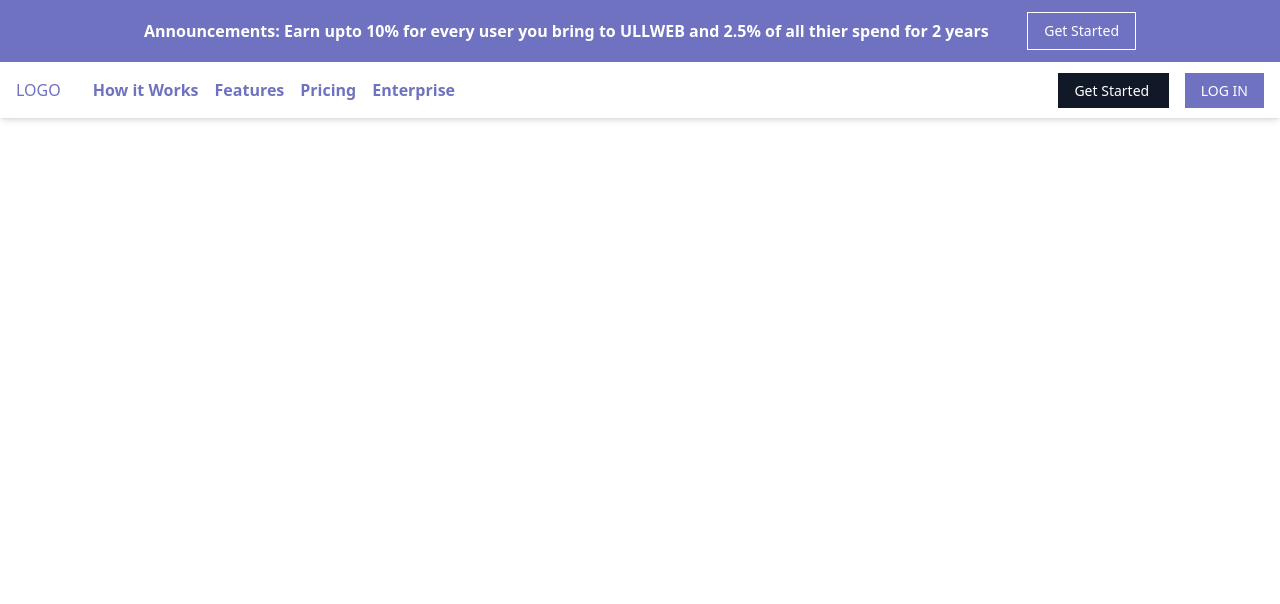
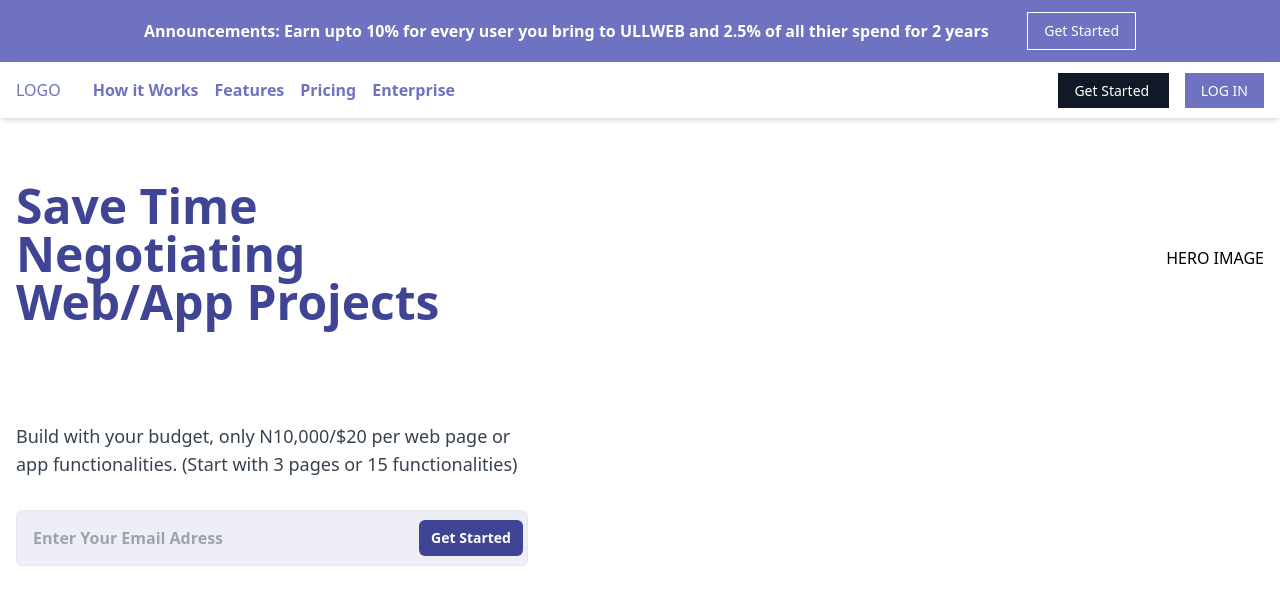
Before and after one commit to OgbeniHMMD/ullweb-website, an Angular app: page /home in a window 1280 px wide. Shown: the top 604 px of the page. Built offline with nearby package versions, Linux system fonts and the light colour scheme.

Commit message:
Dummy Hero Section

```diff
--- a/src/app/homepage/homepage.component.html
+++ b/src/app/homepage/homepage.component.html
@@ -1,4 +1,4 @@
-<main>
+<div>
   <nav class="bg-[#6F72C0] text-white p-3">
     <div
       class="container mx-auto max-w-screen-lg text-center px-4 items-center justify-center md:flex md:text-left md:justify-between"
@@ -21,10 +21,12 @@
         <div>LOGO</div>
 
         <div class="flex space-x-4 hidden md:block">
-          <a routerLink="#" class="font-bold hover:underline">How it Works</a>
-          <a routerLink="#" class="font-bold hover:underline">Features</a>
-          <a routerLink="#" class="font-bold hover:underline">Pricing</a>
-          <a routerLink="#" class="font-bold hover:underline">Enterprise</a>
+          <a routerLink="#" class="font-semibold hover:underline"
+            >How it Works</a
+          >
+          <a routerLink="#" class="font-semibold hover:underline">Features</a>
+          <a routerLink="#" class="font-semibold hover:underline">Pricing</a>
+          <a routerLink="#" class="font-semibold hover:underline">Enterprise</a>
         </div>
       </div>
 
@@ -44,4 +46,40 @@
       <div class="md:hidden">MENU</div>
     </div>
   </nav>
-</main>
+
+  <main>
+    <header>
+      <section
+        class="container flex flex-col mx-auto max-w-screen-xl py-16 px-4 justify-center md:flex-row md:justify-between"
+      >
+        <div class="mx-auto max-w-lg text-center md:mx-0 md:text-left">
+          <h1
+            class="font-extrabold pb-8 text-3xl text-[#404494] md:pb-16 md:text-3xl lg:text-5xl"
+          >
+            Save Time Negotiating Web/App Projects
+          </h1>
+          <h2 class="py-8 text-gray-700 md:text-lg">
+            Build with your budget, only N10,000/$20 per web page or app
+            functionalities. (Start with 3 pages or 15 functionalities)
+          </h2>
+
+          <div>
+            <div class="border rounded-md flex bg-[#EEEFF6] p-1 items-center">
+              <input
+                placeholder="Enter Your Email Adress"
+                class="bg-transparent flex-grow font-semibold h-full p-3 text-[#6F72C0] focus:outline-none"
+              />
+              <button
+                class="rounded-md font-bold bg-[#404494] text-sm text-white py-2 px-3"
+              >
+                Get Started
+              </button>
+            </div>
+          </div>
+        </div>
+
+        <div class="text-center pt-16 md:text-left">HERO IMAGE</div>
+      </section>
+    </header>
+  </main>
+</div>
```
